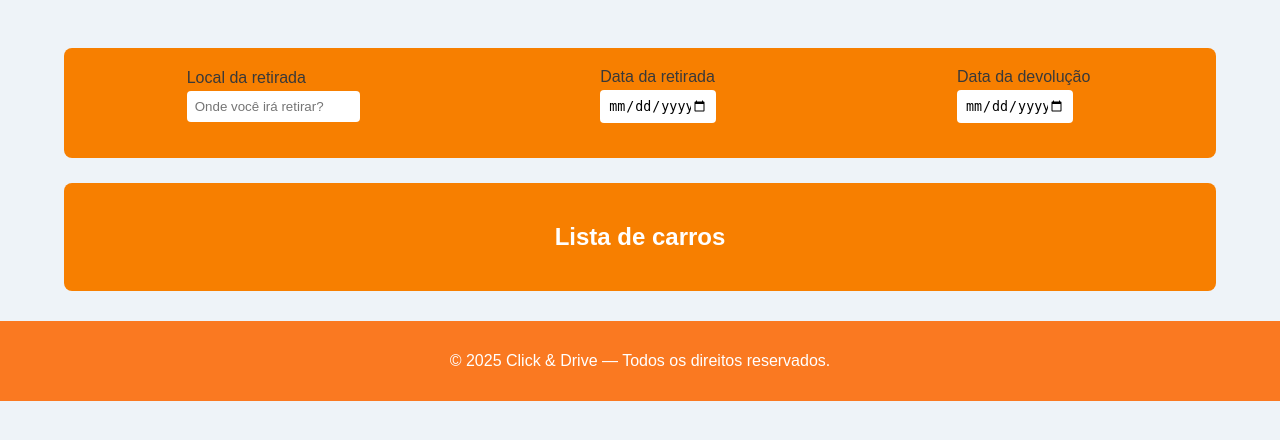
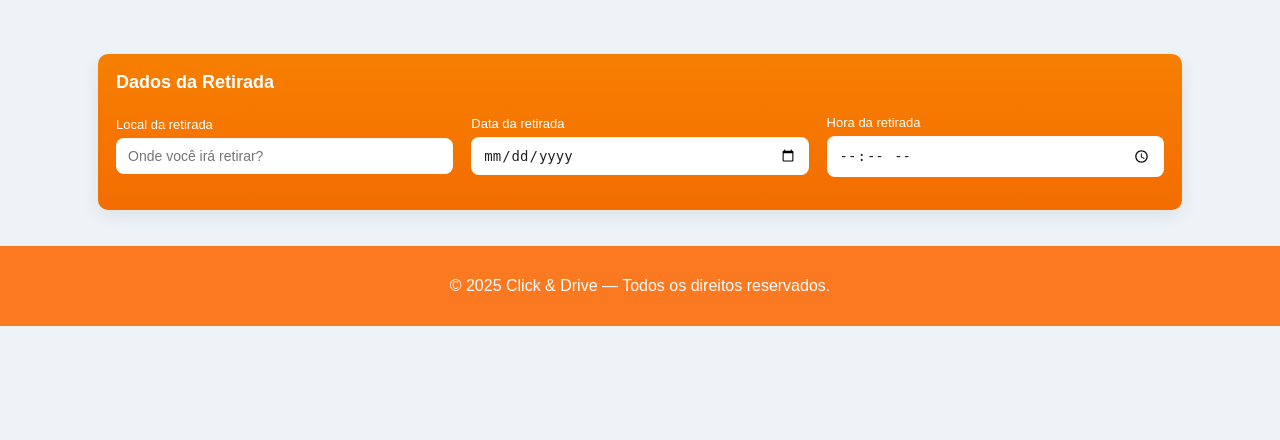
Before and after one commit to aloca-e-debreia/site, a Flask app: page / in a window 1280 px wide. Shown: the part 88-528 px from the top of the page. Run offline with Flask 3, Linux system fonts and the light colour scheme; data that the repository does not hold is empty.

Commit message:
acabando o index

```diff
--- a/app/blueprints/main/routes.py
+++ b/app/blueprints/main/routes.py
@@ -59,3 +59,8 @@ def user():
 @main_bp.route('/user/<UserData_chosen>')
 def UserData(UserData_chosen):
     return render_template('main/user.html', current_user=current_user, UserData_chosen=UserData_chosen)
+
+@main_bp.route('/cars')
+def cars():
+    #precisa colocar os veiculos aqui
+    return render_template('main/cars.html')
--- a/app/blueprints/main/templates/main/index.html
+++ b/app/blueprints/main/templates/main/index.html
@@ -5,80 +5,93 @@
 {% block title %} Home page {% endblock %}
 
 {% block content %}
-    <!--
-    <div class="cadastro">
-        {% if current_user.is_authenticated %}
-            <h1>Bem vindo ao site, {{ current_user.name }}!</h1>
-        {% endif %}
+    <div class="container">
 
-        {% if current_user.is_authenticated %}
-            <form method="GET" action="{{ url_for('auth.logout') }}" id="Forms">
-                <button type="submit">Logout</button>
-            </form>
-            <form method="GET" action="{{ url_for('auth.register_update') }}" id="Forms">
-                <button type="submit">Atualizar dados cadastrais</button>
-            </form>
-        {% else %}
-            <p>Faça login e venha conhecer os nossos serviços!</p>
-            <form method="GET" action="{{ url_for('auth.register') }}" id="Forms">
-                <button type="submit">Sign in</button>
-            </form>
-            <form method="GET" action="{{ url_for('auth.login') }}" id="Forms">
-                <button type="submit">Login</button>
-            </form>
-        {% endif %}
-            <form method="GET" action="{{ url_for('main.dashboard') }}" id="Forms">
-                <button type="submit">Clique para testar sua permissão!</a></button>
-            </form>
-        </div>
-    -->
-    <div class="container">
-    <div class="search-box">
+        <div class="search-box">
+        <div class="Retirada" style="display: flex; flex-direction: row;"><h3>Dados da Retirada</h3></div>
         <div class="input-group">
             <label>Local da retirada</label>
-            <input type="text" placeholder="Onde você irá retirar?">
+            <input list="locais" type="text" placeholder="Onde você irá retirar?" id="LocalRet">
+            <datalist id="locais">
+                <option value="São Paulo - SP">
+                <option value="Rio de Janeiro - RJ">
+                <option value="Salvador - BA">
+                <option value="Belo Horizonte - MG">
+                <option value="Brasília - DF">
+            </datalist>
+        </div>
+
+        <div class="input-group">
+            <label>Data da retirada</label>
+            <input type="date" min="2025-11-18" max="2027-01-01" id="DateRet">
         </div>
         <div class="input-group">
-            <label>Data da retirada</label>
-            <input type="date">
+            <label>Hora da retirada</label>
+            <input type="time" id="hourRet">
         </div>
+    </div>
+    <div id="devolucao" class="hidden" style="display: none;">
+        <h3>Dados da devolução</h3>
+
+        <div class="input-group">
+            <label>Local da devolução</label>
+            <input list="locais" type="text" placeholder="Onde você irá retirar?" id="localDev">
+            <datalist id="locais">
+                <option value="São Paulo - SP">
+                <option value="Rio de Janeiro - RJ">
+                <option value="Salvador - BA">
+                <option value="Belo Horizonte - MG">
+                <option value="Brasília - DF">
+            </datalist>
+        </div>
+
         <div class="input-group">
             <label>Data da devolução</label>
-            <input type="date">
+            <input type="date" id="dataDev">
         </div>
+
+        <div class="input-group">
+            <label>Hora da devolução</label>
+            <input type="time" id="hourDev">
+        </div>
+        <a href="{{ url_for('main.cars') }}"><button id="btn" style="display: none;">Ir para lista de carros</button></a>
     </div>
 
-    <div class="cars-section">
-        <h2>Lista de carros</h2>
-        <div class="car-list">
-        {% for car in cars %}
-            <div class="car-card">
-                <img src="" alt="Carro" width="100px">
-                <h3>{{ car.name }}</h3>
-                <p class="price">R$ {{ car.preco }}/dia</p>
-                {% if current_user.is_autheticated %}
-                    <a href="" class="rent-btn">Alugar ></a>
-                {% else %}
-                    <a href="{{ url_for('auth.register') }}" class="rent-btn">Alugar ></a>
-                {% endif %}
-            </div>
-        {% endfor %}
-        </div>
-    </div>
-    </div>
+<script>
+    const localRet = document.getElementById('LocalRet');
+    const dataRet = document.getElementById('DateRet');
+    const horaRet = document.getElementById('hourRet');
+    const localDev = document.getElementById('localDev');
+    const dataDev = document.getElementById('dataDev');
+    const horaDev = document.getElementById('hourDev')
+    const btn = document.getElementById('btn')
+    const devolucaoDiv = document.getElementById('devolucao');
 
-    {% for vehicle in vehicles %}
-        <div>
-            <p>{{ vehicle.model.brand.name }} {{ vehicle.model.name }} {{ vehicle.engine.displacement }} {{ vehicle.version.name }} {{ vehicle.year }}</p>
-            <div>
-                <p>{{ vehicle.category.name }}</p>
-                <li>{{ vehicle.engine.fuel }}</li>
-                {% for feature in vehicle.features %}
-                    <li>{{ feature.name }}</li>
-                {% endfor %}
-            </div>
-        </div> <br>
-    {% endfor %}
+    function verificarCampos() {
+        if (localRet.value.trim() !== "" &&
+            dataRet.value !== "" &&
+            horaRet.value !== "") {
+
+            devolucaoDiv.style.display = "flex"; // mostra div
+        } else {
+            devolucaoDiv.style.display = "none"; // esconde se faltar algo
+        }
+    }
+    function verificarCamposDev(){
+        if (localDev.value.trim() !== "" && dataDev.value !== "" && horaDev.value !== ""){
+                btn.style.display = "block";
+            } else{
+                btn.style.display = "none";
+            }
+    }
+
+    localRet.addEventListener("input", verificarCampos);
+    dataRet.addEventListener("change", verificarCampos);
+    horaRet.addEventListener("change", verificarCampos);
+    localDev.addEventListener("input", verificarCamposDev);
+    dataDev.addEventListener("change", verificarCamposDev);
+    horaDev.addEventListener("change", verificarCamposDev);
+</script>
 
 
 {% endblock %}
--- a/app/static/css/index.css
+++ b/app/static/css/index.css
@@ -82,32 +82,127 @@ body {
 }
 
 .container {
-  width: 90%;
-  margin: 30px auto;
+  width: 95%;
+  max-width: 1100px;
+  margin: 28px auto;
+  padding: 8px;
 }
 
 .search-box {
   display: flex;
-  justify-content: space-around;
+  flex-wrap: wrap;
+  gap: 18px;
   align-items: center;
-  background-color: #f77f00;
-  padding: 20px;
-  border-radius: 8px;
-  flex-wrap: wrap;
-  gap: 15px;
+  background: linear-gradient(180deg, #f77f00 0%, #f36d00 100%);
+  padding: 18px;
+  border-radius: 10px;
+  box-shadow: 0 6px 18px rgba(0,0,0,0.08);
+}
+
+.Retirada {
+  width: 100%;
+  display: flex;
+  align-items: center;
+  gap: 12px;
+  margin-bottom: 4px;
+}
+.Retirada h3 {
+  margin: 0;
+  color: white;
+  font-size: 18px;
+  font-weight: 600;
 }
 
 .input-group {
   display: flex;
   flex-direction: column;
+  min-width: 220px;
+  width: calc(33.33% - 12px);
   color: #fff;
 }
 
+.input-group label {
+  font-size: 13px;
+  margin-bottom: 6px;
+  color: white;
+}
+
+.input-group input,
+.input-group select,
+.input-group textarea {
+  padding: 10px 12px;
+  border-radius: 8px;
+  border: none;
+  outline: none;
+  font-size: 14px;
+}
+
 .input-group input {
+  background: white;
+  color: #222;
+  box-shadow: inset 0 1px 0 rgba(0,0,0,0.03);
+}
+
+.input-group input[type="date"],
+.input-group input[type="time"],
+.input-group input[list] {
+  width: 100%;
+}
+
+#devolucao {
+  display: none; /* aparece quando o JS mostrar */
+
+  background: #f77f00; /* MESMA COR da retirada */
+  padding: 20px;
+  margin-top: 20px;
+  border-radius: 8px;
+  width: 100%;
+  flex-wrap: wrap;
+  gap: 15px;
+
+  /* deixar igual à search-box */
+  display: flex;
+  justify-content: space-around;
+  align-items: center;
+
+  animation: fadeIn 0.2s ease-out;
+}
+
+/* Título igual ao da retirada */
+#devolucao h3 {
+  width: 100%;
+  margin: 0 0 10px 0;
+  color: white;
+  font-size: 18px;
+  font-weight: 600;
+}
+
+/* Inputs iguais aos da retirada */
+#devolucao .input-group {
+  display: flex;
+  flex-direction: column;
+  color: #fff;
+  min-width: 220px;
+}
+
+#devolucao .input-group label {
+  font-size: 14px;
+  margin-bottom: 4px;
+  color: white;
+}
+
+#devolucao .input-group input {
   padding: 8px;
   border: none;
   border-radius: 4px;
+  background: #ffffff;
+  color: #333;
   margin-top: 4px;
+}
+@media (max-width: 700px) {
+  #devolucao {
+    padding: 15px;
+  }
 }
 
 .cars-section {
--- a/app/templates/base.html
+++ b/app/templates/base.html
@@ -9,8 +9,11 @@
         <link rel="stylesheet" href="{{ url_for('static', filename='css/login.css') }}">
         <link rel="stylesheet" href="{{ url_for('static', filename='css/user.css') }}">
         <link rel="stylesheet" href="{{ url_for('static', filename='css/base.css') }}">
+
         <link href='https://fonts.googleapis.com/css?family=Overpass' rel='stylesheet'>
         <script src="{{ url_for('static', filename='js/buttonLogin.js') }}"></script>
+        <script src="{{ url_for('static', filename='js/VerifyCamps.js') }}"></script>
+
     {% endblock %}
 </head>
 <body>
```
Also changed, not shown: app/blueprints/main/templates/main/cars.html (added, +18 -0 lines).
